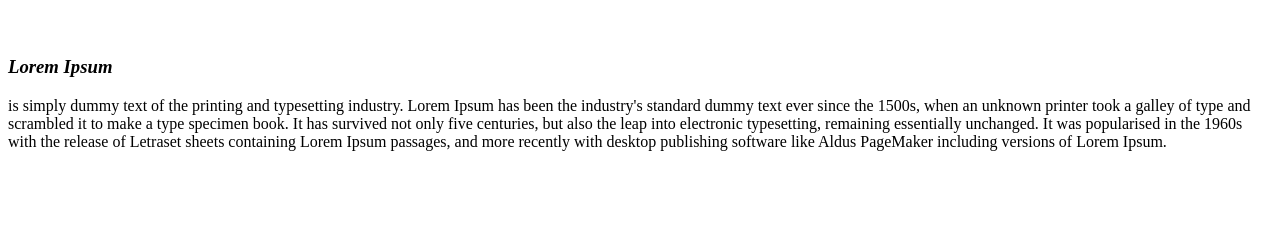
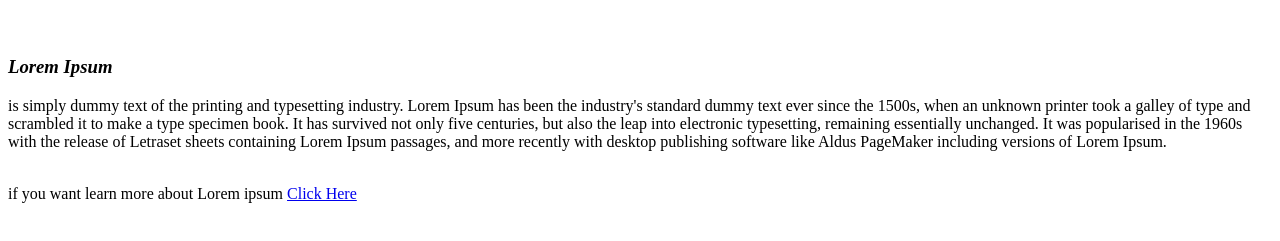
Before and after one commit to saklinemustak13/4th-Class, a plain HTML site: page index.html in a window 1280 px wide. Shown: the part 327-568 px from the top of the page. Drawn offline with Linux system fonts and the light colour scheme.

Commit message:
Update index.html

```diff
--- a/index.html
+++ b/index.html
@@ -14,6 +14,7 @@
 		<h5>Lorem Ipsum is simply dummy text of the printing and typesetting industry</h5>
 		<h6>Lorem Ipsum is simply dummy text of the printing and typesetting industry</h6>
 		<p><h1><strong>What is Lorem Ipsum?</strong></h1><br>
-<h3><em>Lorem Ipsum</em></h3> is simply dummy text of the printing and typesetting industry. Lorem Ipsum has been the industry's standard dummy text ever since the 1500s, when an unknown printer took a galley of type and scrambled it to make a type specimen book. It has survived not only five centuries, but also the leap into electronic typesetting, remaining essentially unchanged. It was popularised in the 1960s with the release of Letraset sheets containing Lorem Ipsum passages, and more recently with desktop publishing software like Aldus PageMaker including versions of Lorem Ipsum.</p>
+<h3><em>Lorem Ipsum</em></h3> is simply dummy text of the printing and typesetting industry. Lorem Ipsum has been the industry's standard dummy text ever since the 1500s, when an unknown printer took a galley of type and scrambled it to make a type specimen book. It has survived not only five centuries, but also the leap into electronic typesetting, remaining essentially unchanged. It was popularised in the 1960s with the release of Letraset sheets containing Lorem Ipsum passages, and more recently with desktop publishing software like Aldus PageMaker including versions of Lorem Ipsum.</p><br>
+		if you want learn more about Lorem ipsum <a href="https://www.lipsum.com/">Click Here</a>
 	</body>
 </html>
```
